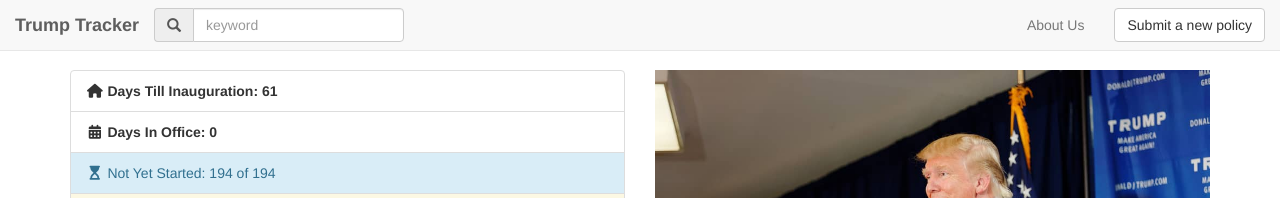
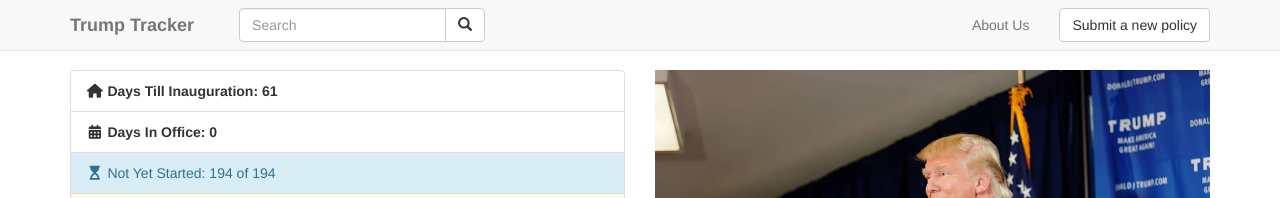
Before and after one commit to TrumpTracker/trumptracker.github.io, a Jekyll site: the page built from index.html, in a window 1280 px wide. Shown: the top 198 px of the page. Built offline with Jekyll 4.4.1, drawn with Linux system fonts in a browser that asks for light colours; nearby versions of some CDN libraries.

Commit message:
improvement to main navbar, better mobile / firefox support

```diff
--- a/_layouts/page.html
+++ b/_layouts/page.html
@@ -88,22 +88,40 @@
         <script id="site-data" type="application/json">{{site.data.data | jsonify}}</script>
     </head>
     <body>
+
         <nav class="navbar navbar-default navbar-fixed-top">
-            <div class="container-fluid">
+
+            <div class="container">
+
                 <!-- Brand and toggle get grouped for better mobile display -->
                 <div class="navbar-header">
+
                     <button type="button" class="navbar-toggle collapsed" data-toggle="collapse" data-target="#bs-example-navbar-collapse-1" aria-expanded="false">
-                    <span class="sr-only">Toggle navigation</span>
-                    <span class="icon-bar"></span>
-                    <span class="icon-bar"></span>
-                    <span class="icon-bar"></span>
+                        <span class="sr-only">Toggle navigation</span>
+                        <span class="icon-bar"></span>
+                        <span class="icon-bar"></span>
+                        <span class="icon-bar"></span>
                     </button>
-                    <a class="navbar-brand" href="https://trumptracker.github.io/"><b>Trump Tracker</b></a>
-                    <div class="input-group search">
-                        <div class="input-group-addon"><span><i class="glyphicon glyphicon-search"></i> </span></div>
-                        <input type="text" placeholder="keyword" class="form-control" id="search-field">
-                    </div>
+
+                    <a class="navbar-brand" href="https://trumptracker.github.io/">
+                        <b>Trump Tracker</b>
+                    </a>
+
                 </div>
+
+                <div class="col-xs-12 col-sm-4 col-md-4 col-lg-4">
+                    <form class="navbar-form" role="search">
+                        <div class="input-group">
+                            <input id="search-field" type="text" class="form-control" placeholder="Search" name="q">
+                            <div class="input-group-btn">
+                                <button class="btn btn-default" type="submit">
+                                    <i class="glyphicon glyphicon-search"></i>
+                                </button>
+                            </div>
+                        </div>
+                    </form>
+                </div>
+
                 <!-- Collect the nav links, forms, and other content for toggling -->
                 <div class="collapse navbar-collapse" id="bs-example-navbar-collapse-1">
                     <form class="navbar-form navbar-right" action="https://viren8.typeform.com/to/CA1RiV" method="get">
@@ -114,10 +132,14 @@
                     </ul>
                 </div>
                 <!-- /.navbar-collapse -->
+
             </div>
             <!-- /.container-fluid -->
+
         </nav>
+
         {{content}}
+
         <div class="container-fluid">
             <div class="page-header">
                 <h5 class="text-right">Open Source at <a href="https://github.com/TrumpTracker/trumptracker.github.io"> <i class="fa fa-github fa-fw"></i></a></h5>
```
